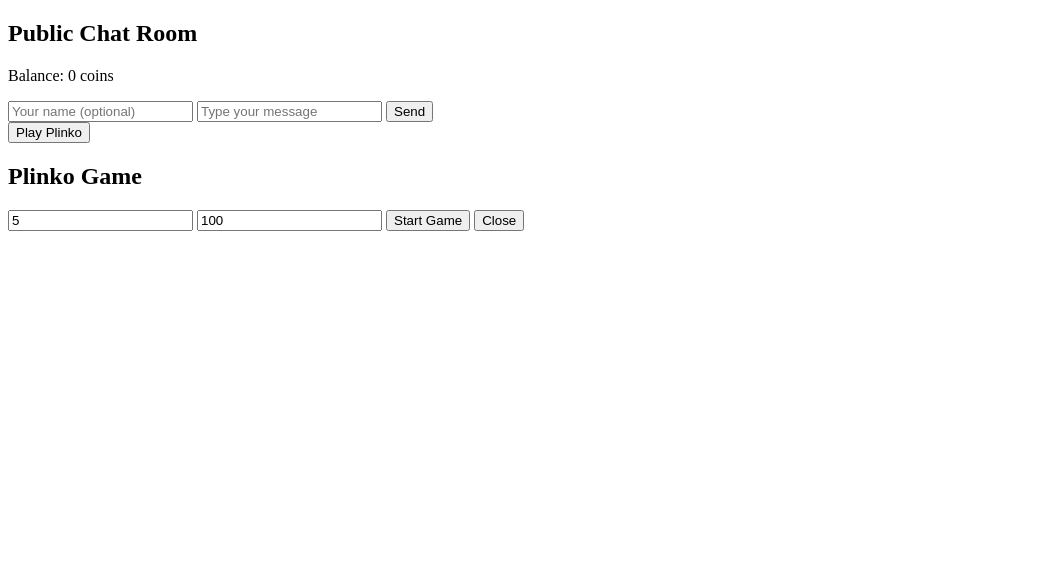
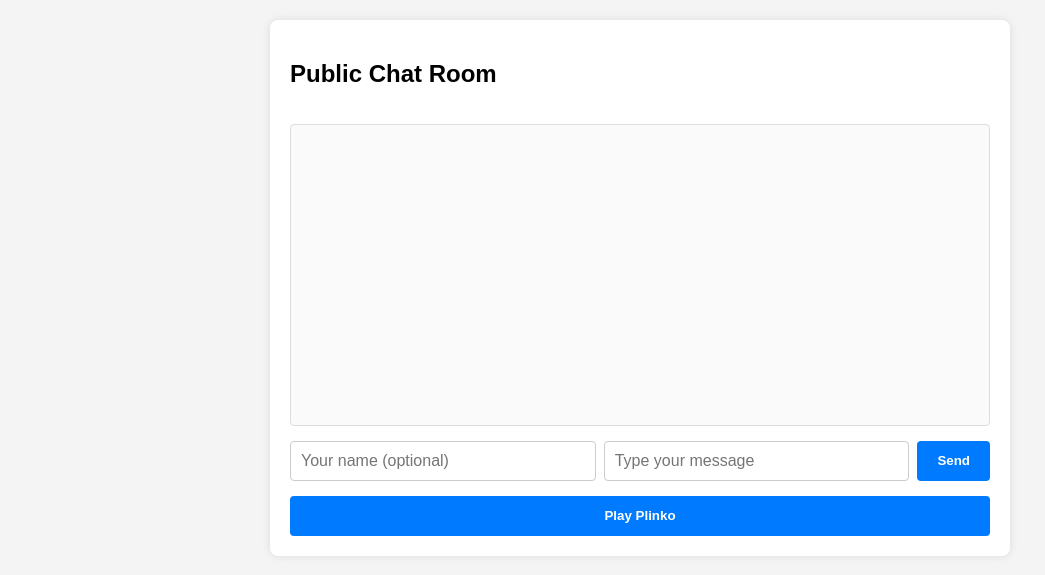
Before and after one commit to viekaslinkki1/testing, a Flask app: page / in a window 1280 px wide. Shown: the top 575 px of the page, without its empty margins (0-1045 px from the left). Run offline with Flask 3, Linux system fonts and the light colour scheme; some libraries are stand-ins or nearby versions.

Commit message:
Update index.html

```diff
--- a/templates/index.html
+++ b/templates/index.html
@@ -4,13 +4,118 @@
   <title>Public Chat Room</title>
   <script src="https://cdn.socket.io/4.3.2/socket.io.min.js"></script>
   <style>
-    /* Styles omitted for brevity, use your existing CSS */
+    body {
+      font-family: Arial, sans-serif;
+      background-color: #f4f4f4;
+      margin: 0;
+      padding: 20px;
+    }
+
+    #chat-container {
+      max-width: 700px;
+      margin: 0 auto;
+      background: white;
+      border-radius: 8px;
+      padding: 20px;
+      box-shadow: 0 0 8px rgba(0,0,0,0.1);
+      display: flex;
+      flex-direction: column;
+    }
+
+    #messages {
+      flex-grow: 1;
+      overflow-y: auto;
+      list-style: none;
+      padding: 0;
+      margin-bottom: 15px;
+      border: 1px solid #ddd;
+      border-radius: 4px;
+      background: #fafafa;
+      height: 300px;
+    }
+
+    #messages li {
+      padding: 8px 12px;
+      border-bottom: 1px solid #eee;
+      word-wrap: break-word;
+    }
+
+    #messages li:last-child {
+      border-bottom: none;
+    }
+
+    #chat-form {
+      display: flex;
+      gap: 8px;
+      margin-bottom: 15px;
+    }
+
+    #username, #message {
+      padding: 10px;
+      font-size: 16px;
+      border: 1px solid #ccc;
+      border-radius: 4px;
+      outline: none;
+      flex-grow: 1;
+    }
+
+    button {
+      padding: 0 20px;
+      background-color: #007bff;
+      border: none;
+      color: white;
+      font-weight: bold;
+      cursor: pointer;
+      border-radius: 4px;
+      height: 40px;
+    }
+
+    button:hover {
+      background-color: #0056b3;
+    }
+
+    /* Modal Styles */
+    #plinko-modal {
+      display: none;
+      position: fixed;
+      z-index: 1000;
+      left: 0;
+      top: 0;
+      width: 100%;
+      height: 100%;
+      background-color: rgba(0, 0, 0, 0.8);
+    }
+
+    #plinko-modal iframe {
+      width: 80%;
+      height: 80%;
+      margin: 5% auto;
+      display: block;
+      border: none;
+      border-radius: 10px;
+    }
+
+    #close-modal {
+      position: absolute;
+      top: 20px;
+      right: 40px;
+      background-color: red;
+      color: white;
+      padding: 10px 20px;
+      border: none;
+      cursor: pointer;
+      border-radius: 4px;
+      font-weight: bold;
+    }
+
+    #close-modal:hover {
+      background-color: darkred;
+    }
   </style>
 </head>
 <body>
   <div id="chat-container">
     <h2>Public Chat Room</h2>
-    <p>Balance: <span id="balance">Loading...</span> coins</p>
     <ul id="messages"></ul>
     <form id="chat-form">
       <input type="text" id="username" placeholder="Your name (optional)" autocomplete="off" />
@@ -20,66 +125,16 @@
     <button id="play-plinko">Play Plinko</button>
   </div>
 
-  <!-- Plinko Game Overlay -->
-  <div id="plinko-game">
-    <div id="plinko-container">
-      <h2>Plinko Game</h2>
-      <p id="plinko-balance"></p>
-      <input type="number" id="plinko-rows" placeholder="Number of Rows" value="5" min="1">
-      <input type="number" id="plinko-bet" placeholder="Bet Amount" value="100" min="1">
-      <button id="start-plinko">Start Game</button>
-      <button id="close-plinko">Close</button>
-      <div id="plinko-result"></div>
-    </div>
+  <!-- Plinko Game Modal -->
+  <div id="plinko-modal">
+    <button id="close-modal">Close</button>
+    <iframe src="https://plinko-web-game.netlify.app/"></iframe>
   </div>
 
   <script>
     const socket = io();
 
-    // Fetch and display balance
-    fetch('/balance')
-      .then(response => response.json())
-      .then(data => {
-        document.getElementById('balance').innerText = data.coins;
-      });
-
-    // Toggle Plinko game visibility
-    document.getElementById('play-plinko').onclick = () => {
-      document.getElementById('plinko-game').style.display = 'block';
-    };
-
-    document.getElementById('close-plinko').onclick = () => {
-      document.getElementById('plinko-game').style.display = 'none';
-    };
-
-    document.getElementById('start-plinko').onclick = () => {
-      const rows = parseInt(document.getElementById('plinko-rows').value);
-      const bet = parseInt(document.getElementById('plinko-bet').value);
-
-      fetch('/plinko', {
-        method: 'POST',
-        headers: {
-          'Content-Type': 'application/json'
-        },
-        body: JSON.stringify({ bet, rows })
-      })
-      .then(response => response.json())
-      .then(data => {
-        if (data.status === 'success') {
-          document.getElementById('plinko-result').innerHTML = `
-            <p>Path Taken: ${data.path}</p>
-            <p>Final Slot: ${data.final_slot}</p>
-            <p>Winnings: ${data.winnings}</p>
-            <p>New Balance: ${data.new_balance}</p>
-          `;
-          document.getElementById('balance').innerText = data.new_balance;
-        } else {
-          alert(data.message);
-        }
-      });
-    };
-
-    // Chat Message Handling
+    // Handle Chat Messages
     document.getElementById('chat-form').addEventListener('submit', e => {
       e.preventDefault();
       const messageInput = document.getElementById('message');
@@ -98,6 +153,17 @@
       messages.appendChild(li);
       messages.scrollTop = messages.scrollHeight;
     });
+
+    // Open Plinko Game in a Modal
+    const plinkoModal = document.getElementById('plinko-modal');
+    document.getElementById('play-plinko').onclick = () => {
+      plinkoModal.style.display = 'block';
+    };
+
+    // Close Plinko Game
+    document.getElementById('close-modal').onclick = () => {
+      plinkoModal.style.display = 'none';
+    };
   </script>
 </body>
 </html>
```
